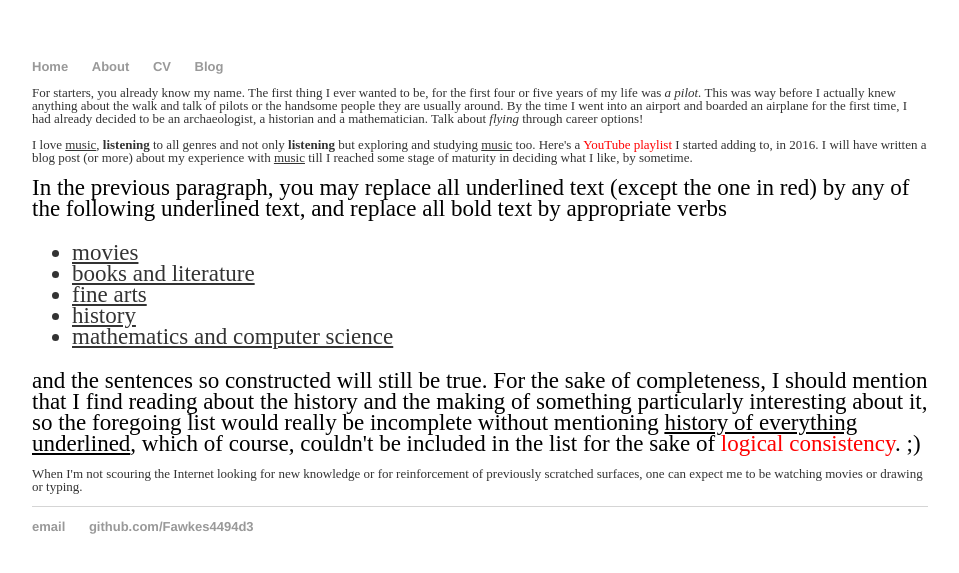
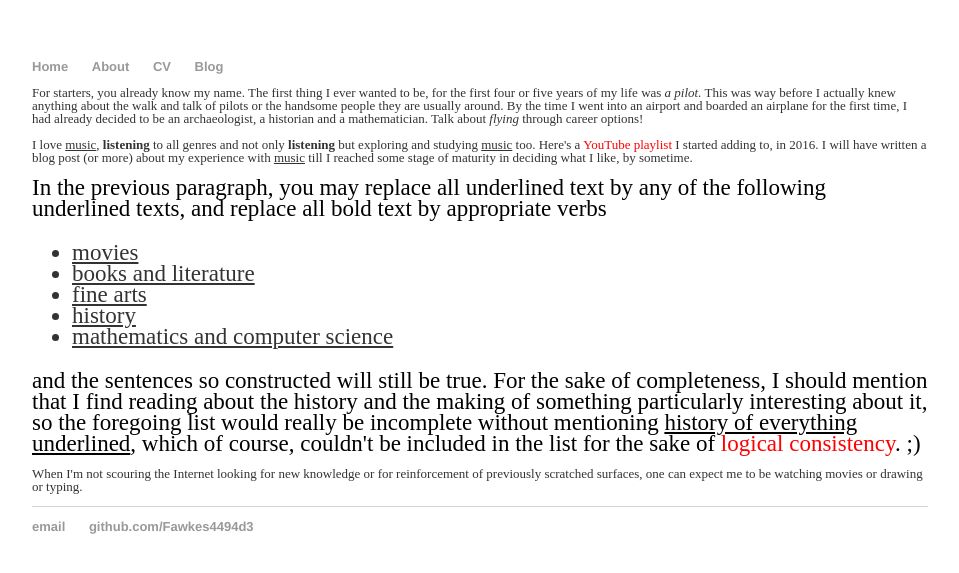
Before and after one commit to Fawkes4494d3/Fawkes4494d3.github.io, a Jekyll site: the page built from about/index.html, in a window 1280 px wide. Shown: the top 573 px of the page, without its empty margins (160-1119 px from the left). Built offline with Jekyll 4.4.1, drawn with Linux system fonts in a browser that asks for light colours.

Commit message:
Update index.html

```diff
--- a/about/index.html
+++ b/about/index.html
@@ -6,7 +6,7 @@ title: "About Me"
 <div class="blurb">
 	<p>For starters, you already know my name. The first thing I ever wanted to be, for the first four or five years of my life was <em> a pilot.</em> This was way before I actually knew anything about the walk and talk of pilots or the handsome people they are usually around. By the time I went into an airport and boarded an airplane for the first time, I had already decided to be an archaeologist, a historian and a mathematician. Talk about <i>flying</i> through career options!</p>
 	<p> I love <u>music</u>, <b>listening</b> to all genres and not only <b>listening</b> but exploring and studying <u>music</u> too. Here's a <a href="https://www.youtube.com/playlist?list=PL_81wIHVJYPvS0wNAFttdVY6B2OOEmu0V"; style="color:red;">YouTube playlist</a> I started adding to, in 2016. I will have written a blog post (or more) about my experience with <u>music</u> till I reached some stage of maturity in deciding what I like, by sometime.</p>
-	<div style="font-size:23px; line-height:21px;"> In the previous paragraph, you may replace all underlined text (except the one in red) by any of the following underlined text, and replace all bold text by appropriate verbs
+	<div style="font-size:23px; line-height:21px;"> In the previous paragraph, you may replace all underlined text by any of the following underlined texts, and replace all bold text by appropriate verbs
 	<ul style="font-size:23px; line-height:21px;">
 		<li> <u>movies</u> </li>
 		<li> <u>books and literature</u> </li>
```
